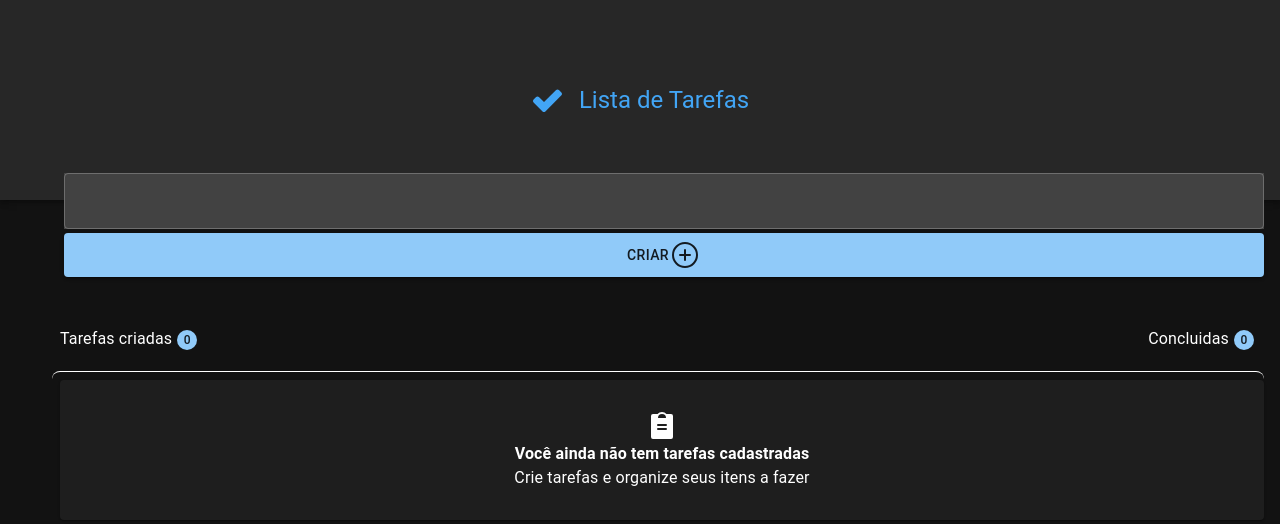
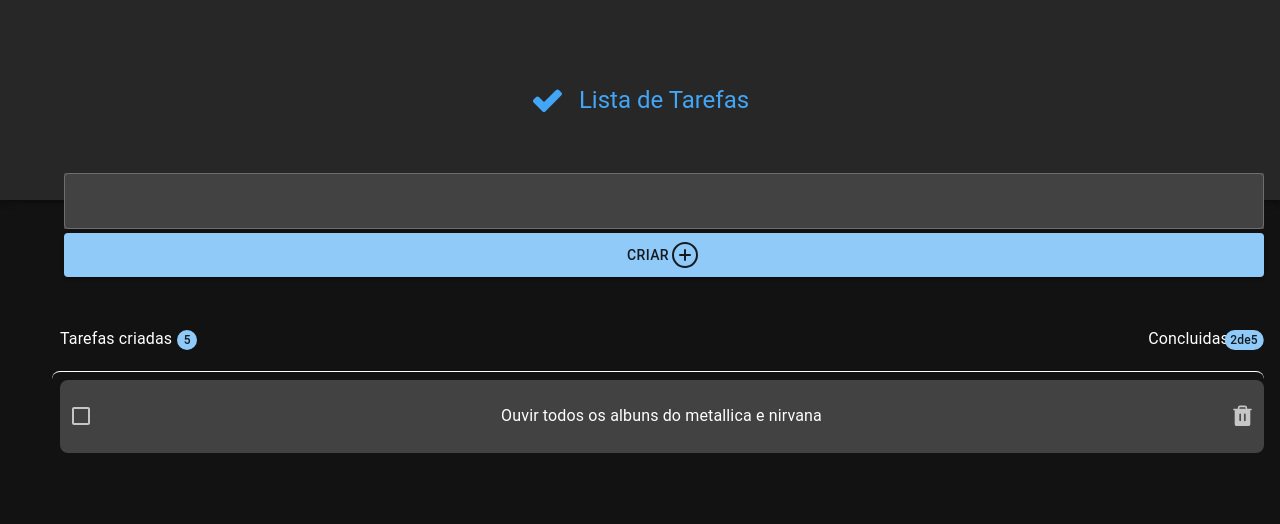
Before and after one commit to mateuslopesreis/todo-list, a React (Vite) app: page / in a window 1280 px wide. Shown: the top 524 px of the page. Built offline with nearby package versions, Linux system fonts and the light colour scheme.

Commit message:
adicionando estilo no layout

```diff
--- a/src/App.tsx
+++ b/src/App.tsx
@@ -1,15 +1,21 @@
 import { ThemeProvider, createTheme } from '@mui/material/styles';
 import CssBaseline from '@mui/material/CssBaseline';
 import { AppBar, Badge, Button, Card, Container, Grid, TextField, Toolbar, Typography, colors, useTheme } from '@mui/material';
-import { PlusCircle , CheckFat, ClipboardText} from '@phosphor-icons/react';
+import { PlusCircle , CheckFat, ClipboardText, Trash} from '@phosphor-icons/react';
 import { useEffect, useState } from 'react';
 import { Task } from './types';
+import Checkbox from '@mui/material/Checkbox';
+
 
 const darkTheme = createTheme({
   palette: {
     mode: 'dark',
   },
 });
+
+const label = { inputProps: { 'aria-label': 'Checkbox demo' } };
+
+
 
 function App(){
   const theme = useTheme()
@@ -83,7 +89,7 @@ function App(){
                      <Badge sx={{
 
                       paddingLeft:'15px'
-                     }} color='primary' badgeContent={0} showZero></Badge>
+                     }} color='primary' badgeContent={5} showZero></Badge>
 
                     </Typography>
 
@@ -91,7 +97,7 @@ function App(){
                     <span>Concluidas</span>
                      <Badge sx={{
                       paddingLeft:'15px'
-                     }}  color='primary' badgeContent={0} showZero></Badge>
+                     }}  color='primary' badgeContent={2 +'de'+ 5} showZero></Badge>
                      </Typography>
 
                   </Grid>
@@ -102,25 +108,33 @@ function App(){
                     borderTop:'1px solid',
                     borderRadius:'8px'
                   }}>
-                       <Card sx={{ width: '100%',
-                      display:'flex',
-                      alignItems:'center',
-                      flexDirection:'column',
-                      padding:'30px',
+
+
+                      <Grid item xl={12} sx={{
+                        height:'50%',
+                        backgroundColor:colors.grey[800],
+                        borderRadius:'8px',
+                        display:'flex',
+                        alignItems:'center',
+                        justifyContent:'space-between'
                        }}>
-                       <ClipboardText size={32} weight="fill" />
+                        <Checkbox {...label} />
 
-                       <Typography sx={{
-                        fontWeight:'bold',
-                       }}>
-                      <span>Você ainda não tem tarefas cadastradas</span>
-                    </Typography>
+                        <Typography>
+                    <span>Ouvir todos os albuns do metallica e nirvana</span>
 
-                    <Typography>
-                      <span>Crie tarefas e organize seus itens a fazer</span>
-                    </Typography>
+                     </Typography>
 
-                       </Card>
+                     <Checkbox {...label}
+
+        icon={<Trash size={25} weight="fill" />
+      }
+      checkedIcon={<Trash size={25} weight="fill"/>}
+      />
+                       </Grid>
+
+
+
                   </Grid>
               </Grid>
 
```
